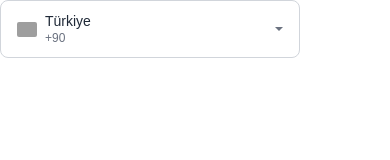
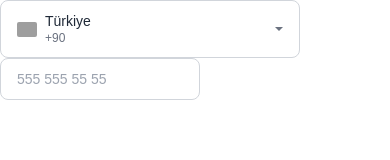
Before and after one commit to yilmazburak0/ns-form-project, a Next.js app: page / in a window 390 px wide. Shown: the top 160 px of the page. Built offline with nearby package versions, Linux system fonts and the light colour scheme; grey boxes are pictures that could not be loaded.

Commit message:
feat: add phone number input component

```diff
--- a/src/components/pages/jobApplication/_template.tsx
+++ b/src/components/pages/jobApplication/_template.tsx
@@ -1,22 +1,40 @@
 'use client';
 import React, { useState } from 'react';
 import { CountryCodeDropdown } from '@/components/countryCodeDropdown';
+import { PhoneNumberInput } from '@/components/phoneNumberInput';
 import { ICountry } from '@/types';
 import { generateCountriesList } from '@/utils';
 
 export const JobApplication = () => {
-  const [selectedCountry, setSelectedCountry] = useState<ICountry | undefined>({code: 'tr', name: 'Türkiye', dial_code: '+90'});
+  const [selectedCountry, setSelectedCountry] = useState<ICountry | undefined>({
+    code: 'tr',
+    name: 'Türkiye',
+    dial_code: '+90'
+  });
+  const [phoneNumber, setPhoneNumber] = useState<string>('');
 
   const handleCountrySelect = (country: ICountry) => {
     setSelectedCountry(country);
     console.log('Selected country:', country);
   };
 
+  const handlePhoneNumberChange = (value: string) => {
+    setPhoneNumber(value);
+    console.log('Phone number:', value);
+    console.log('Full phone number:', `${selectedCountry?.dial_code} ${value}`);
+  };
+
   return (
+      <>
         <CountryCodeDropdown
         countries={generateCountriesList()}
-          onSelect={handleCountrySelect}
-          selectedCountry={selectedCountry}
-        />
+        onSelect={handleCountrySelect}
+        selectedCountry={selectedCountry}
+      />
+      <PhoneNumberInput
+        value={phoneNumber}
+        onChange={handlePhoneNumberChange}
+      />
+      </>
   );
 };
--- /dev/null
+++ b/src/components/phoneNumberInput/_style.tsx
@@ -0,0 +1,37 @@
+import styled from '@emotion/styled';
+
+export const PhoneInputContainer = styled.div`
+  width: 100%;
+  max-width: 200px;
+`;
+
+export const PhoneInput = styled.input`
+  width: 100%;
+  padding: 12px 16px;
+  border: 1px solid #d1d5db;
+  border-radius: 8px;
+  background-color: white;
+  font-size: 14px;
+  transition: all 0.2s ease;
+
+  &:hover {
+    border-color: #9ca3af;
+  }
+
+  &:focus {
+    outline: none;
+    border-color: #3b82f6;
+    box-shadow: 0 0 0 2px rgba(59, 130, 246, 0.1);
+  }
+
+  &:disabled {
+    background-color: #f9fafb;
+    color: #9ca3af;
+    cursor: not-allowed;
+  }
+
+  &::placeholder {
+    color: #9ca3af;
+    font-size: 14px;
+  }
+`;
--- /dev/null
+++ b/src/components/phoneNumberInput/_template.tsx
@@ -0,0 +1,32 @@
+import React from 'react';
+import { IPhoneNumberInput } from './_type';
+import { PhoneInputContainer, PhoneInput } from './_style';
+
+export const PhoneNumberInput: React.FC<IPhoneNumberInput> = ({
+  value = '',
+  onChange,
+  placeholder = '555 555 55 55',
+  disabled = false
+}) => {
+  const handleInputChange = (e: React.ChangeEvent<HTMLInputElement>) => {
+    const phoneNumber = e.target.value;
+    const digitsOnlyPhoneNumber  = phoneNumber.replace(/[^\d\s]/g, "");
+
+    if (onChange) {
+      onChange(digitsOnlyPhoneNumber);
+    }
+  };
+
+  return (
+    <PhoneInputContainer>
+      <PhoneInput
+        type="tel"
+        value={value}
+        onChange={handleInputChange}
+        placeholder={placeholder}
+        disabled={disabled}
+        maxLength={11}
+      />
+    </PhoneInputContainer>
+  );
+};
--- /dev/null
+++ b/src/components/phoneNumberInput/_type.tsx
@@ -0,0 +1,6 @@
+export interface IPhoneNumberInput {
+  value?: string;
+  onChange?: (value: string) => void;
+  placeholder?: string;
+  disabled?: boolean;
+}
--- /dev/null
+++ b/src/components/phoneNumberInput/index.tsx
@@ -0,0 +1 @@
+export { PhoneNumberInput } from './_template';
```
